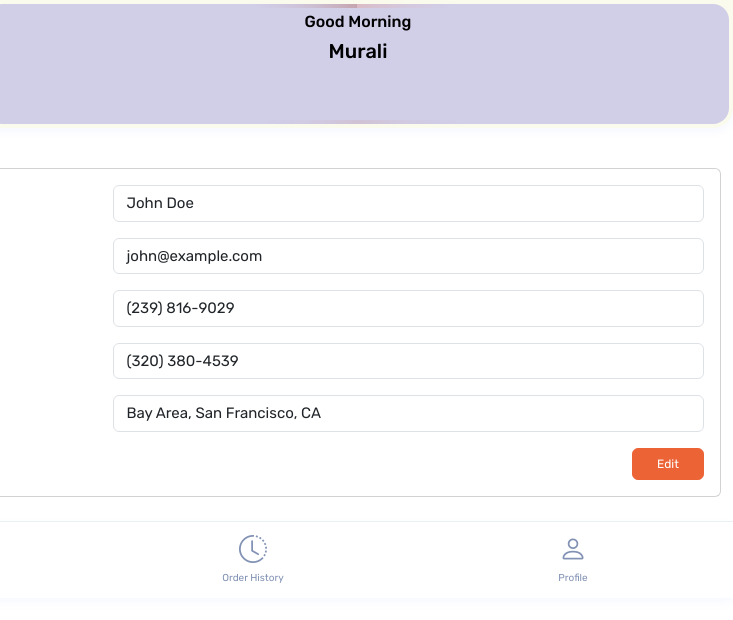
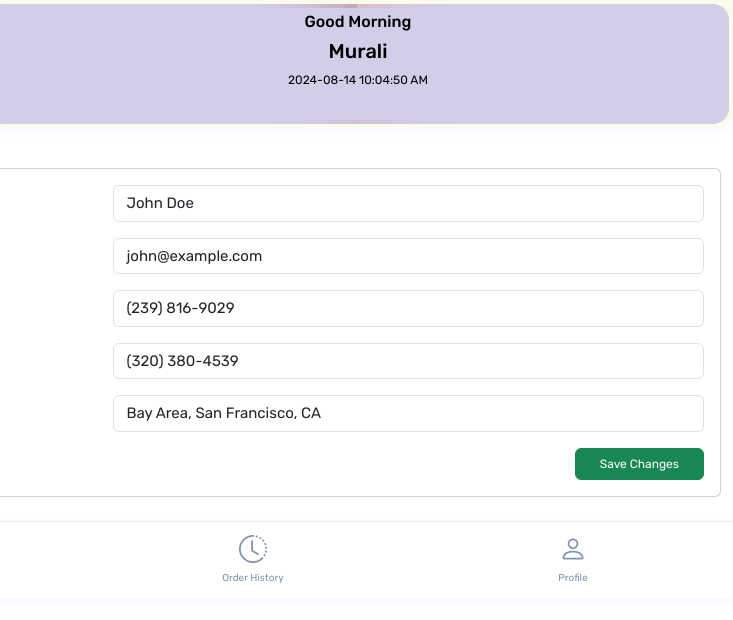
Before and after one commit to Trdfin-AI/e-commer-mobile-view, a plain HTML site: page profile.html in a window 1280 px wide. Both pictures are taken after a click on the button "Edit". Shown: the full height of the page, 547-1280 px from the left. Drawn offline with nearby package versions, Linux system fonts and the light colour scheme.

Commit message:
updates m

```diff
--- a/index.html
+++ b/index.html
@@ -102,7 +102,7 @@
 
     <script src="vender/sidebar/hc-offcanvas-nav.js" type="80f48937e175dc9f0472f57b-text/javascript"></script>
 
-    <script src="js/custom.js" type="80f48937e175dc9f0472f57b-text/javascript"></script>
+    <script src="js/main.js" type="80f48937e175dc9f0472f57b-text/javascript"></script>
     <script src="/cdn-cgi/scripts/7d0fa10a/cloudflare-static/rocket-loader.min.js"
         data-cf-settings="80f48937e175dc9f0472f57b-|49" defer></script>
 
--- /dev/null
+++ b/js/main.js
@@ -0,0 +1,74 @@
+// date and time js code
+function getDateTime() {
+    var now = new Date();
+    var year = now.getFullYear();
+    var month = now.getMonth() + 1;
+    var day = now.getDate();
+    var hour = now.getHours();
+    var minute = now.getMinutes();
+    var second = now.getSeconds();
+
+    // Convert 24-hour format to 12-hour format
+    var period = hour >= 12 ? 'PM' : 'AM';
+    hour = hour % 12;
+    hour = hour ? hour : 12;
+
+    month = month < 10 ? '0' + month : month;
+    day = day < 10 ? '0' + day : day;
+    minute = minute < 10 ? '0' + minute : minute;
+    second = second < 10 ? '0' + second : second;
+
+    var dateTime = year + '-' + month + '-' + day + ' ' + hour + ':' + minute + ':' + second + ' ' + period;
+
+    return dateTime;
+}
+
+setInterval(function(){
+    var currentTime = getDateTime();
+    document.getElementById("current-dt").innerHTML = currentTime;
+}, 1000);
+
+
+// profile js code//
+document.addEventListener('DOMContentLoaded', function () {
+    const editBtn = document.getElementById('editBtn');
+    const saveBtn = document.getElementById('saveBtn');
+    const inputs = document.querySelectorAll('.form-control');
+    const changeImageBtn = document.getElementById('changeImageBtn');
+    const imageUpload = document.getElementById('imageUpload');
+    const profileImage = document.getElementById('profileImage');
+
+    // Handle profile image change
+    changeImageBtn.addEventListener('click', function () {
+        imageUpload.click(); // Trigger file input click
+    });
+
+    imageUpload.addEventListener('change', function () {
+        const file = imageUpload.files[0];
+        if (file) {
+            const reader = new FileReader();
+            reader.onload = function (e) {
+                profileImage.src = e.target.result;
+            };
+            reader.readAsDataURL(file);
+        }
+    });
+
+    // Handle edit button click
+    editBtn.addEventListener('click', function () {
+        inputs.forEach(input => input.removeAttribute('readonly'));
+        editBtn.style.display = 'none';
+        saveBtn.style.display = 'inline-block';
+    });
+
+    saveBtn.addEventListener('click', function () {
+        inputs.forEach(input => input.setAttribute('readonly', true));
+        editBtn.style.display = 'inline-block';
+        saveBtn.style.display = 'none';
+
+        // Update profile card with new values
+        profileName.textContent = document.getElementById('fullName').value;
+        profileRole.textContent = document.getElementById('email').value;
+        profileLocation.textContent = document.getElementById('address').value;
+    });
+});
--- a/profile.html
+++ b/profile.html
@@ -134,6 +134,7 @@
         </div>
     </div>
 </div>
+<script src="js/main.js"></script>
     <script src="vender/bootstrap/js/bootstrap.bundle.min.js" type="80f48937e175dc9f0472f57b-text/javascript"></script>
     <script src="vender/jquery/jquery.min.js" type="80f48937e175dc9f0472f57b-text/javascript"></script>
 </body>
```
Also changed, not shown: js/custom.js (deleted).
